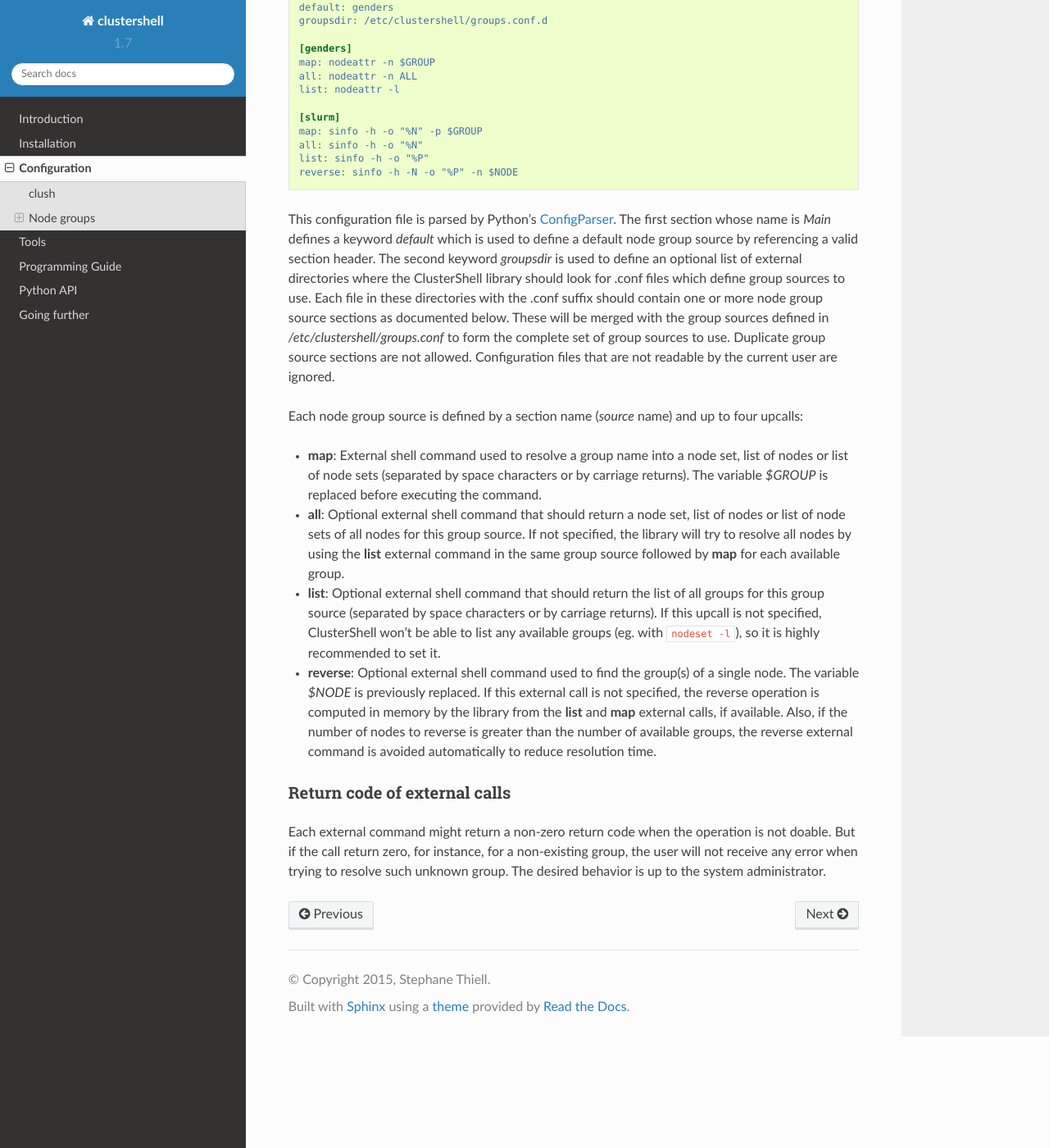
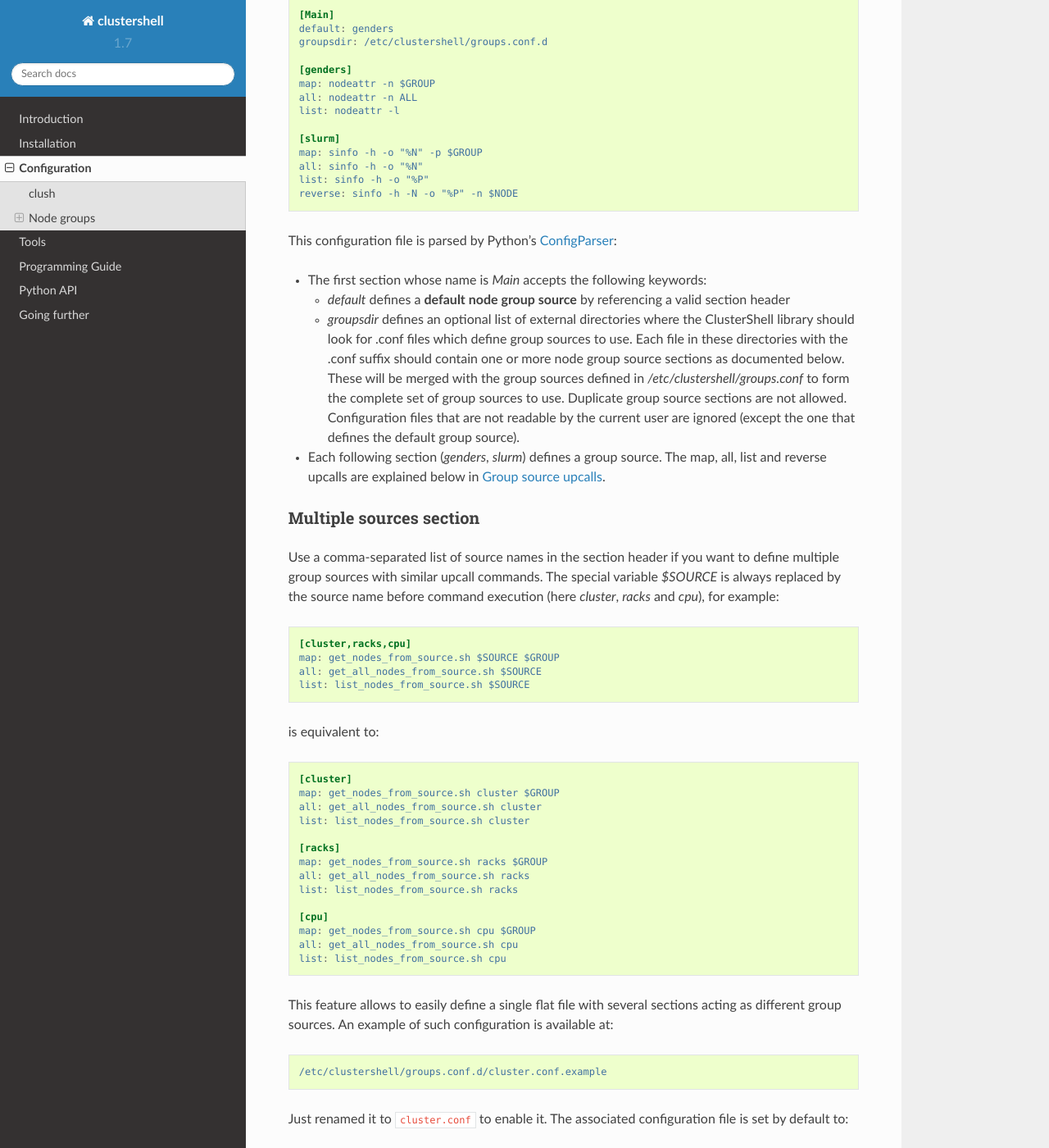
Before and after one commit to cea-hpc/clustershell, a Sphinx documentation site: the page built from doc/sphinx/config.rst, in a window 1280 px wide and 1400 px high, scrolled down 1440 px. Shown: the whole window at 82% size. Built offline with Sphinx 7.4.7 and the Read the Docs theme 2.0.0, drawn with Linux system fonts in a browser that asks for light colours; some of the changed text lies outside the part shown.

Commit message:
NodeUtils: multiple sources single flat file support (and more)
GroupResolverConfig changes: support groups.conf section with multiple
source names separated by comma. This is also the case for
groups.conf.d/*.conf extensions. Also added new command $SOURCE variable
that is replaced by the calling source name before execution.

Example of multiple sources single flat file configuration using sed
address ranges feature is available here:
    /etc/clustershell/groups.conf.d/cluster.conf.example
with associated group data files:
    /etc/clustershell/groupfiles/cluster.conf

This patch also deprecates file /etc/clustershell/groups by setting it
as a %ghost file.

New default group file is /etc/clustershell/groupfiles/default.conf

Default group source commands still check for /etc/clustershell/group
file to fully support 1.6 -> 1.7 upgrade.

This patch also enables groups.conf.d dot-d directory by default in
groups.conf.

Closes #258 (see ticket for details).

Change-Id: I8fa56f0e79cc79a0c0dad3dd30f379c33b311e89

```diff
--- a/doc/sphinx/config.rst
+++ b/doc/sphinx/config.rst
@@ -87,11 +87,14 @@ for several *clush* tool parameters.
 Node groups
 -----------
 
-Since version 1.3, ClusterShell adds the concept of node group (a collection
-of nodes, see section :ref:`nodeset-groups` for usage information). So there
-is now an optional node groups library preference to configure.
+The basics
+^^^^^^^^^^
 
-The system-wide library configuration file */etc/clustershell/groups.conf*,
+ClusterShell defines node group as a collection of nodes, see section
+:ref:`nodeset-groups` for usage information. This section explains how to
+confgure group nodes.
+
+The system-wide library configuration file */etc/clustershell/groups.conf*
 defines how the ClusterShell library obtains node groups configuration, mainly
 the way the library should access external node group **sources**. These
 **sources** provide external calls to list groups, to get nodes contained in
@@ -114,18 +117,76 @@ by default::
     list: sinfo -h -o "%P"
     reverse: sinfo -h -N -o "%P" -n $NODE
 
-This configuration file is parsed by Python's `ConfigParser`_. The first
-section whose name is *Main* defines a keyword *default* which is used to
-define a default node group source by referencing a valid section header. The
-second keyword *groupsdir* is used to define an optional list of external
-directories where the ClusterShell library should look for .conf files which
-define group sources to use. Each file in these directories with the .conf
-suffix should contain one or more node group source sections as documented
-below. These will be merged with the group sources defined in
-*/etc/clustershell/groups.conf* to form the complete set of group sources to
-use. Duplicate group source sections are not allowed. Configuration files that
-are not readable by the current user are ignored.
+This configuration file is parsed by Python's `ConfigParser`_:
 
+* The first section whose name is *Main* accepts the following keywords:
+
+  * *default* defines a **default node group source** by referencing a valid
+    section header
+  * *groupsdir* defines an optional list of external directories where the
+    ClusterShell library should look for .conf files which define group
+    sources to use. Each file in these directories with the .conf suffix
+    should contain one or more node group source sections as documented below.
+    These will be merged with the group sources defined in
+    */etc/clustershell/groups.conf* to form the complete set of group sources
+    to use. Duplicate group source sections are not allowed.  Configuration
+    files that are not readable by the current user are ignored (except the
+    one that defines the default group source).
+
+* Each following section (`genders`, `slurm`) defines a  group source. The
+  map, all, list and reverse upcalls are explained below in
+  :ref:`group-sources-upcalls`.
+
+.. _group-multi-sources:
+
+Multiple sources section
+^^^^^^^^^^^^^^^^^^^^^^^^
+
+Use a comma-separated list of source names in the section header if you want
+to define multiple group sources with similar upcall commands. The special
+variable `$SOURCE` is always replaced by the source name before command
+execution (here `cluster`, `racks` and `cpu`), for example::
+
+    [cluster,racks,cpu]
+    map: get_nodes_from_source.sh $SOURCE $GROUP
+    all: get_all_nodes_from_source.sh $SOURCE
+    list: list_nodes_from_source.sh $SOURCE
+
+is equivalent to::
+
+    [cluster]
+    map: get_nodes_from_source.sh cluster $GROUP
+    all: get_all_nodes_from_source.sh cluster
+    list: list_nodes_from_source.sh cluster
+
+    [racks]
+    map: get_nodes_from_source.sh racks $GROUP
+    all: get_all_nodes_from_source.sh racks
+    list: list_nodes_from_source.sh racks
+
+    [cpu]
+    map: get_nodes_from_source.sh cpu $GROUP
+    all: get_all_nodes_from_source.sh cpu
+    list: list_nodes_from_source.sh cpu
+
+This feature allows to easily define a single flat file with several sections
+acting as different group sources. An example of such configuration is
+available at::
+
+    /etc/clustershell/groups.conf.d/cluster.conf.example
+
+Just renamed it to ``cluster.conf`` to enable it.
+The associated configuration file is set by default to::
+
+    /etc/clustershell/groupfiles/cluster
+
+
+Feel free to edit this file to fit your needs.
+
+.. _group-sources-upcalls:
+
+Group source upcalls
+^^^^^^^^^^^^^^^^^^^^
 
 Each node group source is defined by a section name (*source* name) and up to
 four upcalls:
@@ -150,6 +211,10 @@ four upcalls:
   groups, the reverse external command is avoided automatically to reduce
   resolution time.
 
+In addition to context-dependent *$GROUP* and *$NODE* variables, the variable
+*$SOURCE* is always replaced by the source name before command execution.
+Please see :ref:`group-multi-sources`.
+
 Return code of external calls
 ^^^^^^^^^^^^^^^^^^^^^^^^^^^^^
 
```
Also changed, not shown: 10 other files.
